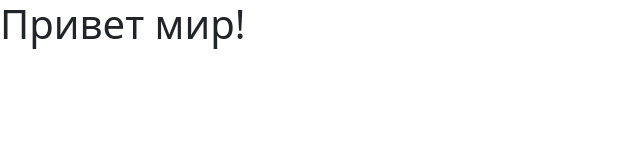
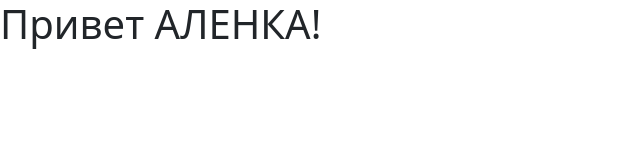
Before and after one commit to TimurGalanin/Galanin.T.R, a plain HTML site: page index.html in a window 1280 px wide. Shown: the whole page, without its empty margins (0-640 px from the left). Drawn offline with nearby package versions, Linux system fonts and the light colour scheme.

Commit message:
first commit

```diff
--- a/index.html
+++ b/index.html
@@ -11,7 +11,7 @@
     <title>Привет мир!</title>
   </head>
   <body>
-    <h1>Привет мир!</h1>
+    <h1>Привет АЛЕНКА!</h1>
 
     <!-- Дополнительный JavaScript; выберите один из двух! -->
 
```
